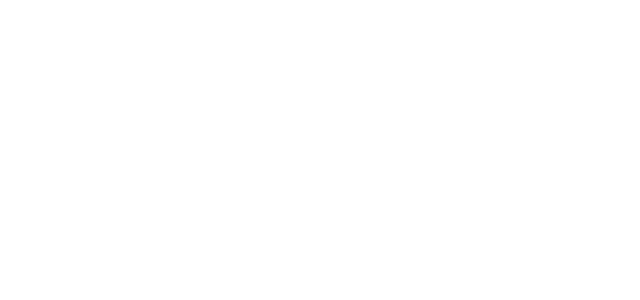
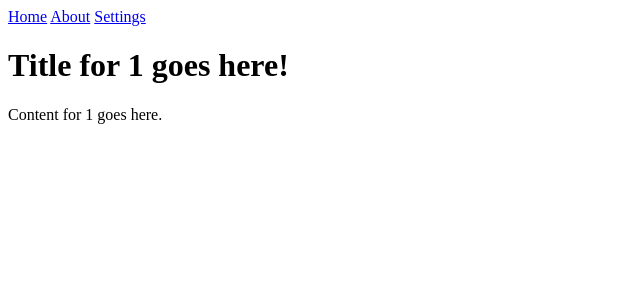
Before and after one commit to JoeAlisson/svelte-learning, a SvelteKit app: page /blog/1 in a window 1280 px wide. Before the commit this address had no page. Shown: the top 300 px of the page, without its empty margins (0-640 px from the left). Built offline with nearby package versions, Linux system fonts and the light colour scheme.

Commit message:
Ommiting PageData in component
Signed-off-by: Alisson Valério <joe.alisson@gmail.com>

```diff
--- a/src/routes/blog/[slug]/+page.svelte
+++ b/src/routes/blog/[slug]/+page.svelte
@@ -1,7 +1,6 @@
 <script lang="ts">
-  import type { PageData } from './$types';
-  export let data: PageData;
+  export let data;
 </script>
 
-<h1>{data.title}</h1>
-<div>{@html data.content}</div>
+<h1>{data.post.title}</h1>
+<div>{@html data.post.content}</div>
--- a/src/routes/blog/[slug]/+page.ts
+++ b/src/routes/blog/[slug]/+page.ts
@@ -1,13 +1,10 @@
-import { error } from "@sveltejs/kit";
 import type { PageLoad } from "./$types";
 
 export const load = (({ params }) => {
-  if (params.slug === "hello-world") {
-    return {
-      title: "Hello world!",
-      content: "Welcome to our blog."
-    };
-  }
-
-  throw error(404, "Not found");
+  return {
+    post: {
+      title: `Title for ${params.slug} goes here!`,
+      content: `Content for ${params.slug} goes here.`
+    }
+  };
 }) satisfies PageLoad;
```
